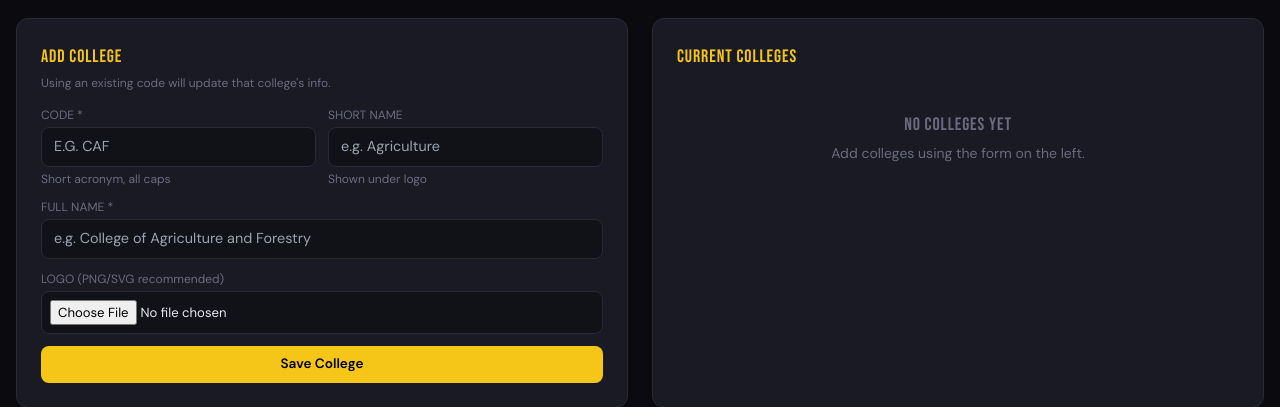
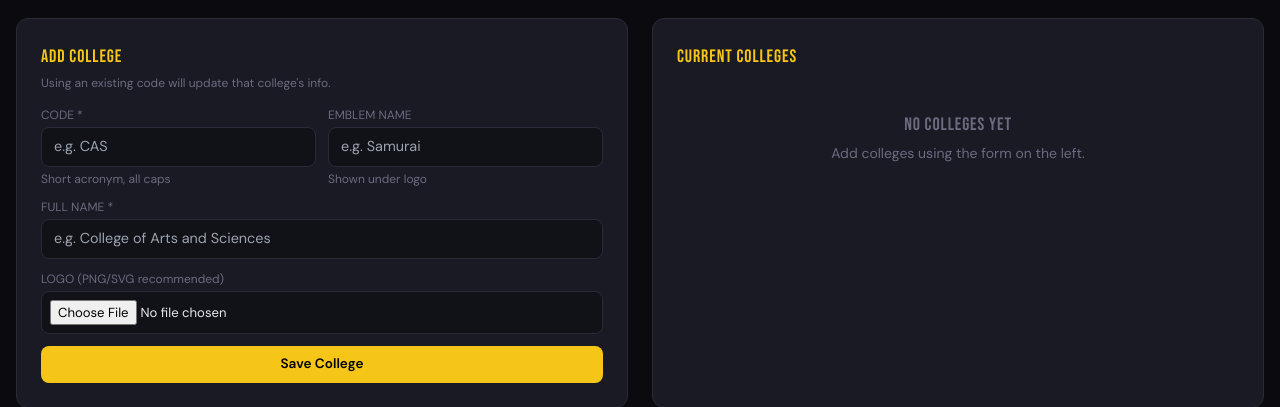
Before and after one commit to jaysonkeito/intratrack, a Django app: page /admin-panel/ in a window 1280 px wide. Shown: the part 730-1137 px from the top of the page. Run offline with Django 5.2, Linux system fonts and the light colour scheme; the visitor is signed in with stand-in values (Sample User, id 1); data comes from the database, SQL or seed files in the repository; data that the repository does not hold is empty; some libraries are stand-ins or nearby versions.

Commit message:
Changes in UI

```diff
--- a/core/templates/core/admin_dashboard.html
+++ b/core/templates/core/admin_dashboard.html
@@ -90,19 +90,19 @@
       <div class="grid grid-cols-2 gap-3">
         <div>
           <label class="text-xs mb-1 block" style="color:var(--muted);">CODE *</label>
-          <input type="text" name="code" placeholder="e.g. CAF" maxlength="10" required
+          <input type="text" name="code" style="text-decoration: "placeholder="e.g. CAS" maxlength="10" required
             style="text-transform:uppercase;" />
           <p class="text-xs mt-1" style="color:var(--muted);">Short acronym, all caps</p>
         </div>
         <div>
-          <label class="text-xs mb-1 block" style="color:var(--muted);">SHORT NAME</label>
-          <input type="text" name="short_name" placeholder="e.g. Agriculture" maxlength="30" />
+          <label class="text-xs mb-1 block" style="color:var(--muted);">EMBLEM NAME</label>
+          <input type="text" name="short_name" placeholder="e.g. Samurai" maxlength="30" />
           <p class="text-xs mt-1" style="color:var(--muted);">Shown under logo</p>
         </div>
       </div>
       <div>
         <label class="text-xs mb-1 block" style="color:var(--muted);">FULL NAME *</label>
-        <input type="text" name="full_name" placeholder="e.g. College of Agriculture and Forestry" required />
+        <input type="text" name="full_name" placeholder="e.g. College of Arts and Sciences" required />
       </div>
       <div>
         <label class="text-xs mb-1 block" style="color:var(--muted);">LOGO (PNG/SVG recommended)</label>
@@ -134,7 +134,7 @@
             <p class="font-mono text-sm font-bold" style="color:var(--gold);">{{ college.code }}</p>
             <p class="text-xs" style="color:var(--muted);">{{ college.full_name|default:college.code }}</p>
             {% if college.short_name %}
-            <p class="text-xs" style="color:var(--border);">{{ college.short_name }}</p>
+            <p class="text-xs" style="color:var(--muted);">{{ college.short_name }}</p>
             {% endif %}
           </div>
         </div>
```
